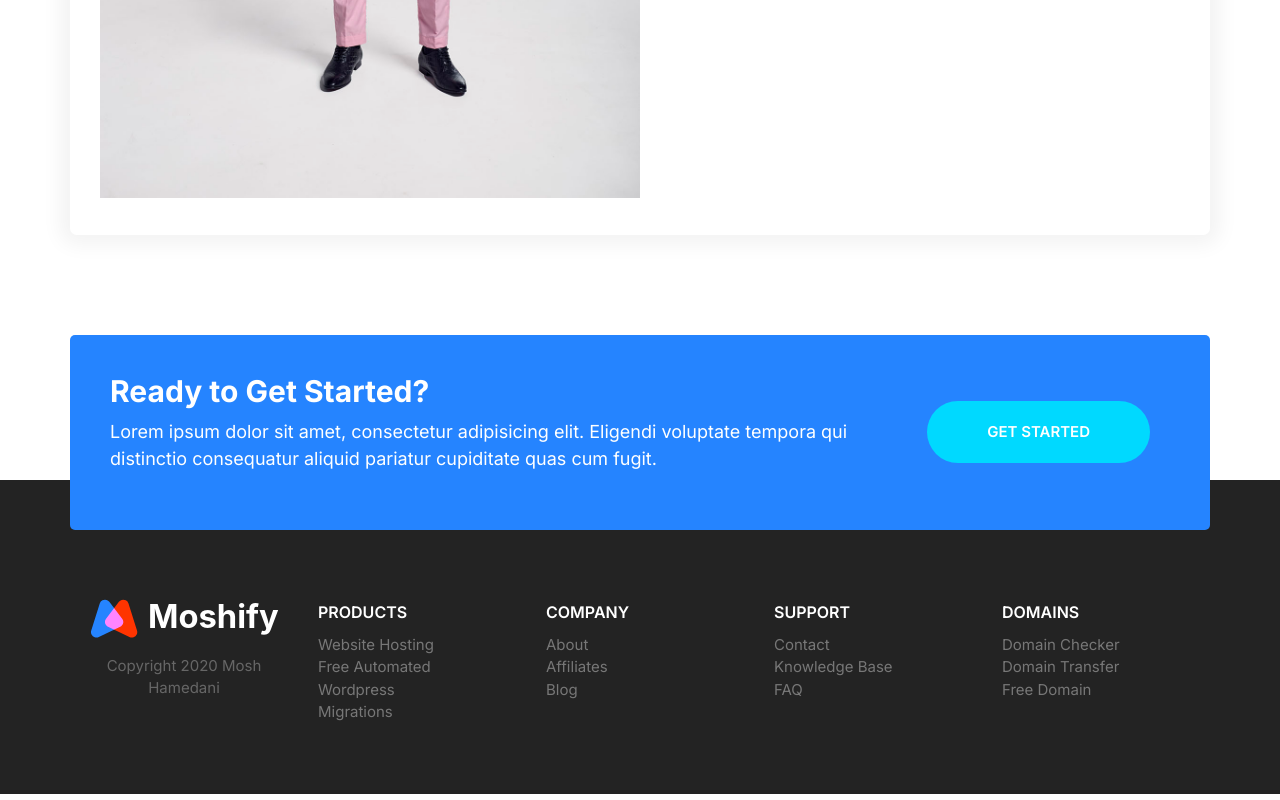
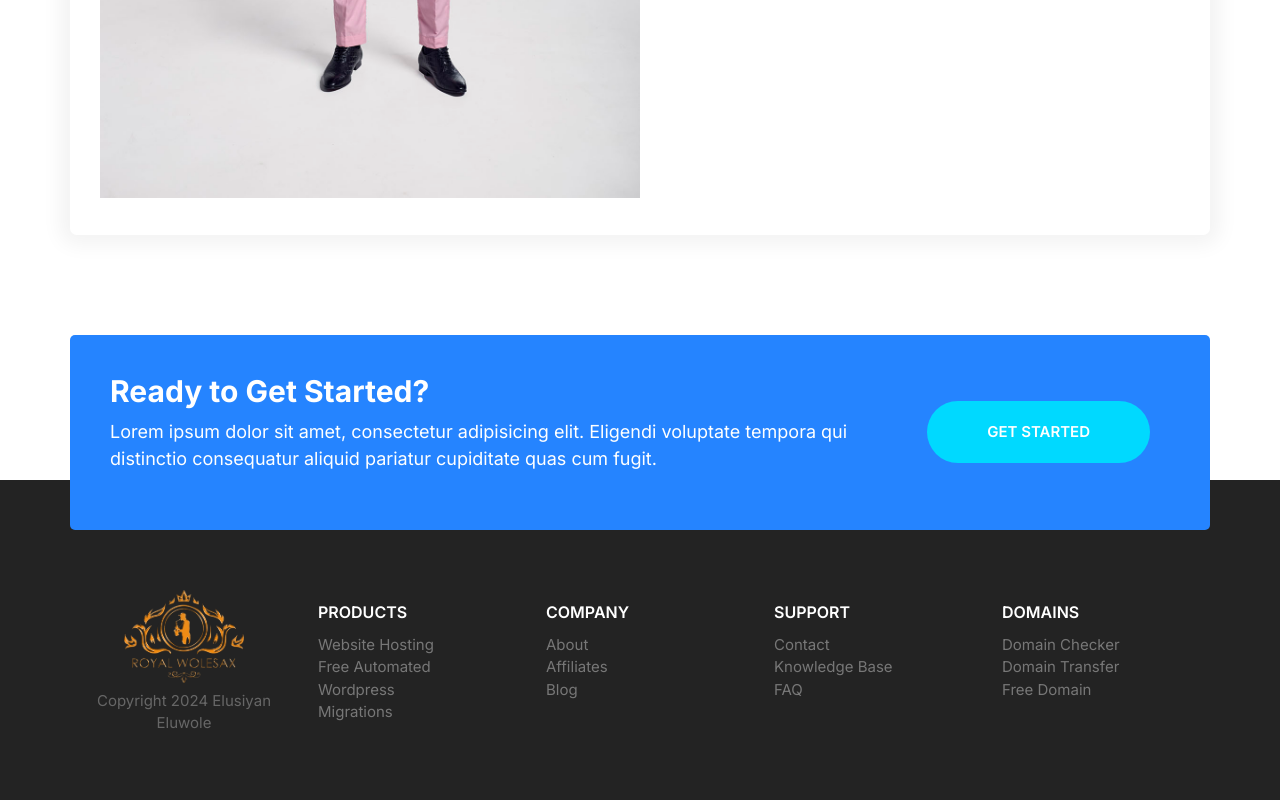
Before and after one commit to eeluwole1/RWSwebsite, a plain HTML site: page index.html in a window 1280 px wide. Shown: the part 6235-7035 px from the top of the page. Drawn offline with nearby package versions, Linux system fonts and the light colour scheme; a script that the page names is missing.

Commit message:
Brand_logo_finishup

```diff
--- a/css/styles.css
+++ b/css/styles.css
@@ -853,7 +853,7 @@
   }
 
   .footer__brand img {
-    max-width: 230px;
+    max-width: 120px;
   }
 
   .footer__copyright {
--- a/index.html
+++ b/index.html
@@ -446,8 +446,8 @@
           </div>
         </section>
         <div class="footer__brand">
-          <img src="images/logo.svg" alt="" />
-          <p class="footer__copyright">Copyright 2020 Mosh Hamedani</p>
+          <img src="images/rwslogo.png" alt="" />
+          <p class="footer__copyright">Copyright 2024 Elusiyan Eluwole</p>
         </div>
       </div>
     </footer>
```
